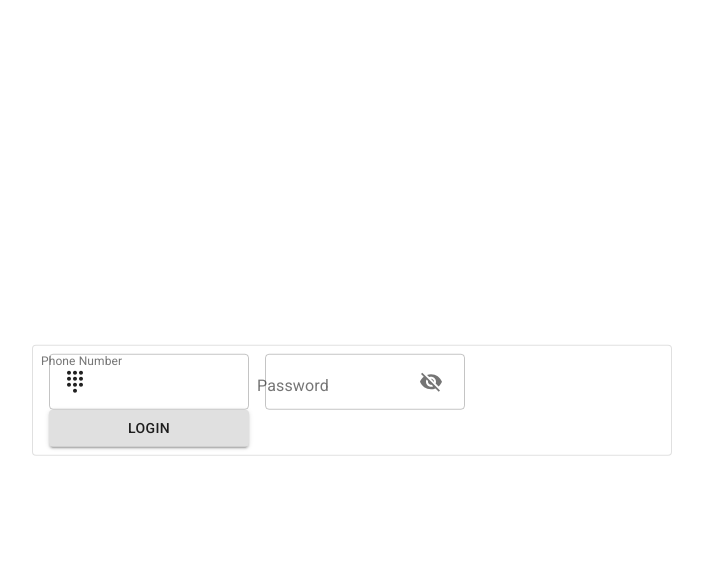
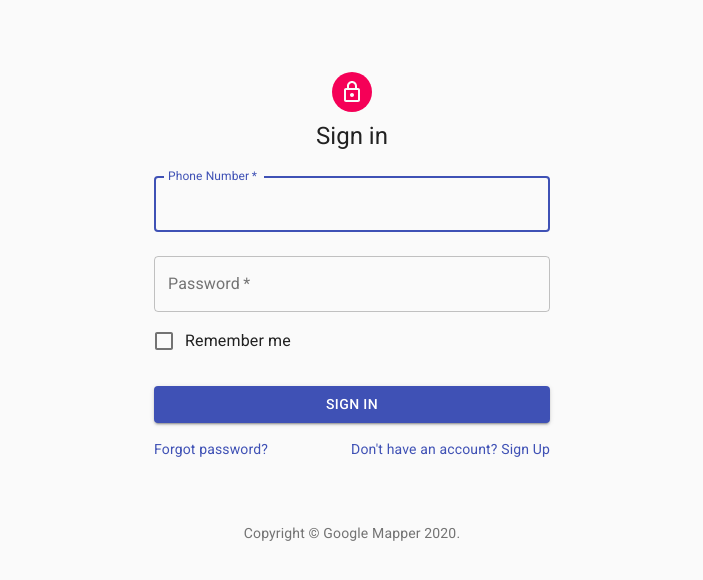
Before and after one commit to TomKatom/GoogleMapper, a React (Create React App) app in the folder frontend/: page /login in a window 1280 px wide. Shown: the top 580 px of the page, without its empty margins (288-991 px from the left). Built offline with nearby package versions, Linux system fonts and the light colour scheme; no server answers.

Commit message:
Completely redesigned the login component, mostly working right now only left to add validation

```diff
--- a/frontend/src/components/login.js
+++ b/frontend/src/components/login.js
@@ -1,55 +1,128 @@
-import React, {Component} from 'react'
-import TextField from "@material-ui/core/TextField";
-import {makeStyles} from "@material-ui/core/styles";
-import Card from "@material-ui/core/Card";
-import CardActions from "@material-ui/core/CardActions";
-import InputAdornment from '@material-ui/core/InputAdornment';
-import IconButton from "@material-ui/core/IconButton";
-import {Dialpad, Visibility, VisibilityOff} from "@material-ui/icons";
-import FormControl from "@material-ui/core/FormControl";
-import InputLabel from "@material-ui/core/InputLabel";
-import OutlinedInput from "@material-ui/core/OutlinedInput";
-import Icon from "@material-ui/core/Icon";
-import Button from "@material-ui/core/Button";
-
+import React from 'react';
+import Avatar from '@material-ui/core/Avatar';
+import Button from '@material-ui/core/Button';
+import CssBaseline from '@material-ui/core/CssBaseline';
+import TextField from '@material-ui/core/TextField';
+import FormControlLabel from '@material-ui/core/FormControlLabel';
+import Checkbox from '@material-ui/core/Checkbox';
+import Link from '@material-ui/core/Link';
+import Grid from '@material-ui/core/Grid';
+import Box from '@material-ui/core/Box';
+import LockOutlinedIcon from '@material-ui/icons/LockOutlined';
+import Typography from '@material-ui/core/Typography';
+import { makeStyles } from '@material-ui/core/styles';
+import Container from '@material-ui/core/Container';
+import { useState } from 'react';
+import { Redirect } from 'react-router-dom'
+function Copyright() {
+    return (
+        <Typography variant="body2" color="textSecondary" align="center">
+            {'Copyright © '}
+            <Link color="inherit" href="https://github.com/TomKatom/GoogleMapper">
+                Google Mapper
+            </Link>{' '}
+            {new Date().getFullYear()}
+            {'.'}
+        </Typography>
+    );
+}
 
 const useStyles = makeStyles(theme => ({
-    root: {
-        position: 'absolute',
-        top: '50%',
-        left: '50%',
-        transform: 'translate(-50%,-50%)',
+    paper: {
+        marginTop: theme.spacing(8),
         display: 'flex',
-        flexWrap: 'wrap'
+        flexDirection: 'column',
+        alignItems: 'center',
     },
-    textField: {
-        marginLeft: theme.spacing(1),
-        marginRight: theme.spacing(1),
-        width: 200,
-    }
+    avatar: {
+        margin: theme.spacing(1),
+        backgroundColor: theme.palette.secondary.main,
+    },
+    form: {
+        width: '100%',
+        marginTop: theme.spacing(1),
+    },
+    submit: {
+        margin: theme.spacing(3, 0, 2),
+    },
 }));
 
-
-export function Login()  {
-    const classes = useStyles()
-    const [values, setValues] = React.useState({
-        phoneNumber: '',
-        password: '',
-        showPassword: false,
-    });
-    const handleChange = prop => event => {
-        setValues({ ...values, [prop]: event.target.value });
-    };
-
-    const handleClickShowPassword = () => {
-        setValues({ ...values, showPassword: !values.showPassword });
-    };
-
-    const handleMouseDownPassword = event => {
-        event.preventDefault();
-    };
-    const handleSubmit = event => {
-        let details = {phoneNumber: values.password, password: values.password};
+export function Login() {
+    const classes = useStyles();
+    const [phoneNumber, setPhoneNumber] = useState("");
+    const [password, setPassword] = useState("");
+    const [remember, setRemember] = useState(false);
+    return (
+        <Container component="main" maxWidth="xs">
+            <CssBaseline />
+            <div className={classes.paper}>
+                <Avatar className={classes.avatar}>
+                    <LockOutlinedIcon />
+                </Avatar>
+                <Typography component="h1" variant="h5">
+                    Sign in
+                </Typography>
+                <form className={classes.form} noValidate onSubmit={HandleSubmit}>
+                    <TextField
+                        variant="outlined"
+                        margin="normal"
+                        required
+                        fullWidth
+                        id="phoneNumber"
+                        label="Phone Number"
+                        name="phoneNumber"
+                        autoComplete="phone Number"
+                        autoFocus
+                        onChange={(e) => {setPhoneNumber(e.target.value)}}
+                        value={phoneNumber}
+                    />
+                    <TextField
+                        variant="outlined"
+                        margin="normal"
+                        required
+                        fullWidth
+                        name="password"
+                        label="Password"
+                        type="password"
+                        id="password"
+                        autoComplete="current-password"
+                        onChange={(e) => {setPassword(e.target.value)}}
+                        value={password}
+                    />
+                    <FormControlLabel
+                        control={<Checkbox value="remember" color="primary" onChange={(e) => {setRemember(e.target.checked)}} value={remember} />}
+                        label="Remember me"
+                    />
+                    <Button
+                        type="submit"
+                        fullWidth
+                        variant="contained"
+                        color="primary"
+                        className={classes.submit}
+                    >
+                        Sign In
+                    </Button>
+                    <Grid container>
+                        <Grid item xs>
+                            <Link href="/forgotpassword" variant="body2">
+                                Forgot password?
+                            </Link>
+                        </Grid>
+                        <Grid item>
+                            <Link href="/register" variant="body2">
+                                {"Don't have an account? Sign Up"}
+                            </Link>
+                        </Grid>
+                    </Grid>
+                </form>
+            </div>
+            <Box mt={8}>
+                <Copyright />
+            </Box>
+        </Container>
+    );
+    function HandleSubmit(e){
+        let details = {phoneNumber: phoneNumber, password: password};
         var formBody = [];
         for (var property in details) {
             var encodedKey = encodeURIComponent(property);
@@ -65,64 +138,15 @@
             },
             body: formBody
         }).then((response) => {
-            JSON.parse(response.body).then(data => console.log(data));
-        }).catch((response) => {
-            console.log(response.body);
+            if(!response.ok){
+                console.log(response.json());
+            }
+            else{
+                window.location.href = "http://localhost:3000/";
+            }
+        }).catch((err) => {
+           console.log(err.message());
         });
-        event.preventDefault();
-    };
-       return (
-      <React.Fragment>
-          <Card variant="outlined" className={classes.root}>
-              <CardActions>
-                  <form onSubmit={handleSubmit} noValidate autoComplete="off" >
-                      <FormControl >
-                          <InputLabel id="phoneNumber" >Phone Number</InputLabel>
-                          <OutlinedInput
-                              className={classes.textField}
-                              id="outlined-adornment-text"
-                              onChange={handleChange('phoneNumber')}
-                              value={values.phoneNumber}
-                              fullWidth
-
-                              startAdornment = {
-                                  <InputAdornment position="start">
-                                    <Icon>
-                                        <Dialpad />
-                                    </Icon>
-                              </InputAdornment>
-                              }
-                          />
-                      </FormControl>
-                      <FormControl >
-                          <InputLabel id="password" >Password</InputLabel>
-                          <OutlinedInput
-                              id="outlined-adornment-password"
-                              className={classes.textField}
-                              type={values.showPassword ? 'text' : 'password'}
-                              value={values.password}
-                              onChange={handleChange('password')}
-                              fullWidth
-                              endAdornment={
-                                  <InputAdornment position="start">
-                                      <IconButton
-                                          aria-label="toggle password visibility"
-                                          onClick={handleClickShowPassword}
-                                          onMouseDown={handleMouseDownPassword}
-                                          edge="end"
-                                      >
-                                          {values.showPassword ? <Visibility /> : <VisibilityOff />}
-                                      </IconButton>
-                                  </InputAdornment>
-                              }
-                          />
-                      </FormControl>
-                      <Button variant="contained" type="submit" className={classes.textField}>
-                          Login
-                      </Button>
-                  </form>
-              </CardActions>
-          </Card>
-      </React.Fragment>
-      )
+        e.preventDefault();
+    }
 }
```
